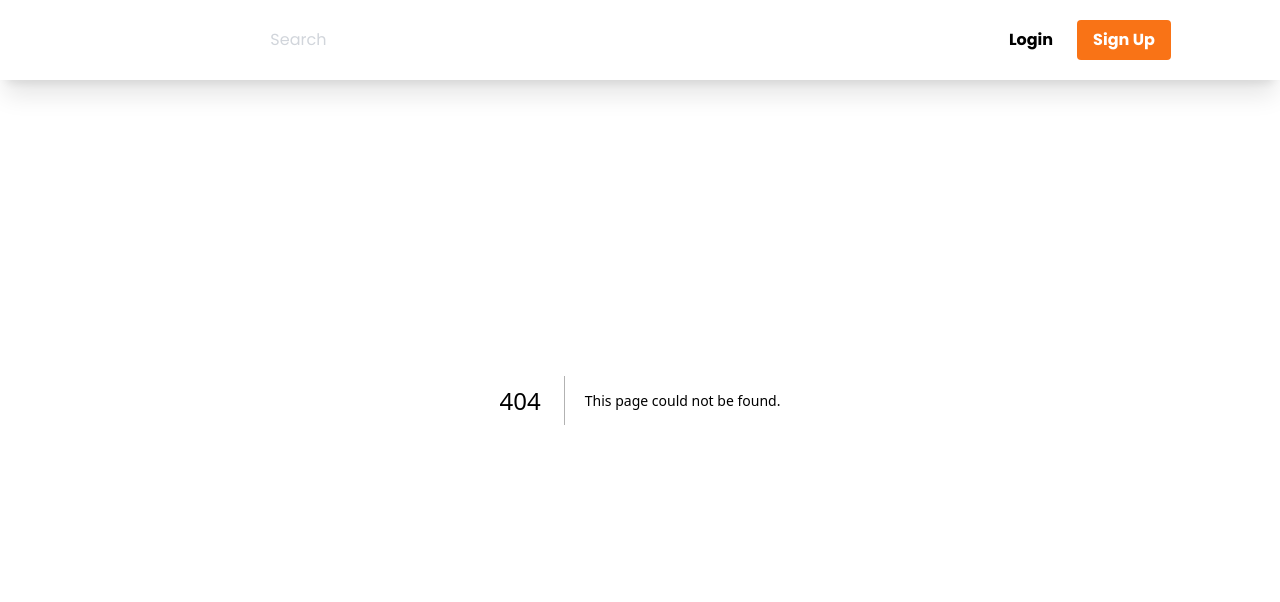
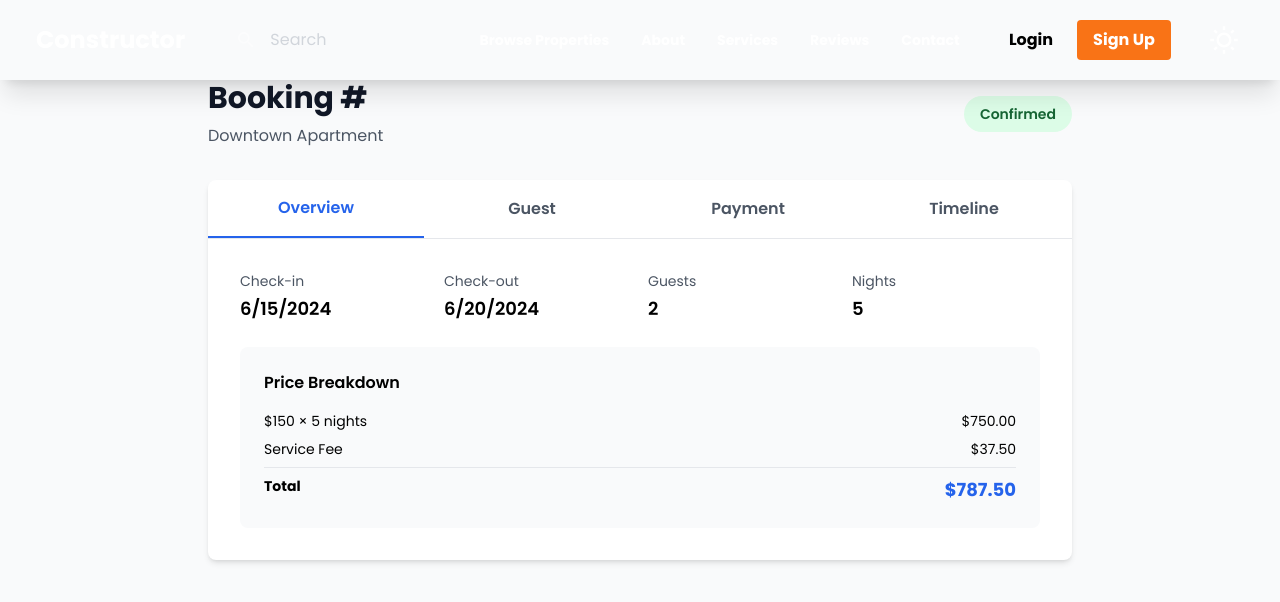
Before and after one commit to maximotodev/Real-estate, a Next.js app: page /booking-details/id in a window 1280 px wide. Before the commit this address had no page. Shown: the top 602 px of the page. Built offline with nearby package versions, Linux system fonts and the light colour scheme.

Commit message:
feat(pages): add booking details page

```diff
--- /dev/null
+++ b/src/pages/booking-details/id.js
@@ -0,0 +1,159 @@
+import React, { useState, useEffect } from 'react';
+import Head from 'next/head';
+import { useRouter } from 'next/router';
+
+const BookingDetailsPage = () => {
+  const router = useRouter();
+  const { id } = router.query;
+  const [booking, setBooking] = useState({
+    _id: id,
+    propertyTitle: 'Downtown Apartment',
+    status: 'confirmed',
+    checkInDate: '2024-06-15',
+    checkOutDate: '2024-06-20',
+    guestCount: 2,
+    nights: 5,
+    pricePerNight: 150,
+    serviceFee: 37.50,
+    totalPrice: 787.50,
+    guestName: 'John Doe',
+    guestEmail: 'john@example.com',
+    guestPhone: '+1234567890',
+    paymentMethod: 'Credit Card',
+    paymentStatus: 'Paid',
+    transactionId: 'TXN123456',
+  });
+  const [activeTab, setActiveTab] = useState('overview');
+
+  const statusColor = {
+    confirmed: 'bg-green-100 text-green-800',
+    pending: 'bg-yellow-100 text-yellow-800',
+    cancelled: 'bg-red-100 text-red-800',
+  };
+
+  return (
+    <>
+      <Head>
+        <title>Booking Details</title>
+      </Head>
+
+      <div className="min-h-screen bg-gray-50 pt-20 pb-12">
+        <div className="max-w-4xl mx-auto px-4">
+          <div className="mb-8 flex items-center justify-between">
+            <div>
+              <h1 className="text-3xl font-bold text-gray-900">Booking #{booking._id?.slice(-6)}</h1>
+              <p className="text-gray-600 mt-2">{booking.propertyTitle}</p>
+            </div>
+            <span className={`px-4 py-2 rounded-full font-semibold text-sm ${statusColor[booking.status]}`}>
+              {booking.status?.charAt(0).toUpperCase() + booking.status?.slice(1)}
+            </span>
+          </div>
+
+          <div className="bg-white rounded-lg shadow-md overflow-hidden">
+            <div className="flex border-b">
+              {['overview', 'guest', 'payment', 'timeline'].map((tab) => (
+                <button
+                  key={tab}
+                  onClick={() => setActiveTab(tab)}
+                  className={`flex-1 px-6 py-4 font-semibold ${activeTab === tab ? 'text-blue-600 border-b-2 border-blue-600' : 'text-gray-600'}`}
+                >
+                  {tab.charAt(0).toUpperCase() + tab.slice(1)}
+                </button>
+              ))}
+            </div>
+
+            <div className="p-8">
+              {activeTab === 'overview' && (
+                <div className="space-y-6">
+                  <div className="grid grid-cols-4 gap-4">
+                    <div>
+                      <p className="text-gray-600 text-sm mb-1">Check-in</p>
+                      <p className="text-lg font-semibold">{new Date(booking.checkInDate).toLocaleDateString()}</p>
+                    </div>
+                    <div>
+                      <p className="text-gray-600 text-sm mb-1">Check-out</p>
+                      <p className="text-lg font-semibold">{new Date(booking.checkOutDate).toLocaleDateString()}</p>
+                    </div>
+                    <div>
+                      <p className="text-gray-600 text-sm mb-1">Guests</p>
+                      <p className="text-lg font-semibold">{booking.guestCount}</p>
+                    </div>
+                    <div>
+                      <p className="text-gray-600 text-sm mb-1">Nights</p>
+                      <p className="text-lg font-semibold">{booking.nights}</p>
+                    </div>
+                  </div>
+
+                  <div className="bg-gray-50 rounded-lg p-6">
+                    <h3 className="font-semibold mb-4">Price Breakdown</h3>
+                    <div className="space-y-2 text-sm">
+                      <div className="flex justify-between">
+                        <span>${booking.pricePerNight} × {booking.nights} nights</span>
+                        <span>${(booking.pricePerNight * booking.nights).toFixed(2)}</span>
+                      </div>
+                      <div className="flex justify-between">
+                        <span>Service Fee</span>
+                        <span>${booking.serviceFee?.toFixed(2)}</span>
+                      </div>
+                      <div className="flex justify-between border-t pt-2 font-bold">
+                        <span>Total</span>
+                        <span className="text-blue-600 text-lg">${booking.totalPrice?.toFixed(2)}</span>
+                      </div>
+                    </div>
+                  </div>
+                </div>
+              )}
+
+              {activeTab === 'guest' && (
+                <div className="space-y-4">
+                  <div>
+                    <p className="text-gray-600 text-sm mb-1">Guest Name</p>
+                    <p className="text-lg font-semibold">{booking.guestName}</p>
+                  </div>
+                  <div>
+                    <p className="text-gray-600 text-sm mb-1">Email</p>
+                    <p>{booking.guestEmail}</p>
+                  </div>
+                  <div>
+                    <p className="text-gray-600 text-sm mb-1">Phone</p>
+                    <p>{booking.guestPhone}</p>
+                  </div>
+                </div>
+              )}
+
+              {activeTab === 'payment' && (
+                <div className="space-y-4">
+                  <div>
+                    <p className="text-gray-600 text-sm mb-1">Payment Method</p>
+                    <p className="text-lg font-semibold">{booking.paymentMethod}</p>
+                  </div>
+                  <div>
+                    <p className="text-gray-600 text-sm mb-1">Status</p>
+                    <p className="text-lg font-semibold text-green-600">{booking.paymentStatus}</p>
+                  </div>
+                  <div>
+                    <p className="text-gray-600 text-sm mb-1">Transaction ID</p>
+                    <p className="font-mono">{booking.transactionId}</p>
+                  </div>
+                </div>
+              )}
+
+              {activeTab === 'timeline' && (
+                <div className="space-y-4">
+                  {[{ status: 'Booking Created', icon: '📝' }, { status: 'Payment Confirmed', icon: '✅' }].map((e, i) => (
+                    <div key={i} className="flex gap-4">
+                      <div className="text-2xl">{e.icon}</div>
+                      <p className="font-semibold">{e.status}</p>
+                    </div>
+                  ))}
+                </div>
+              )}
+            </div>
+          </div>
+        </div>
+      </div>
+    </>
+  );
+};
+
+export default BookingDetailsPage;
```
